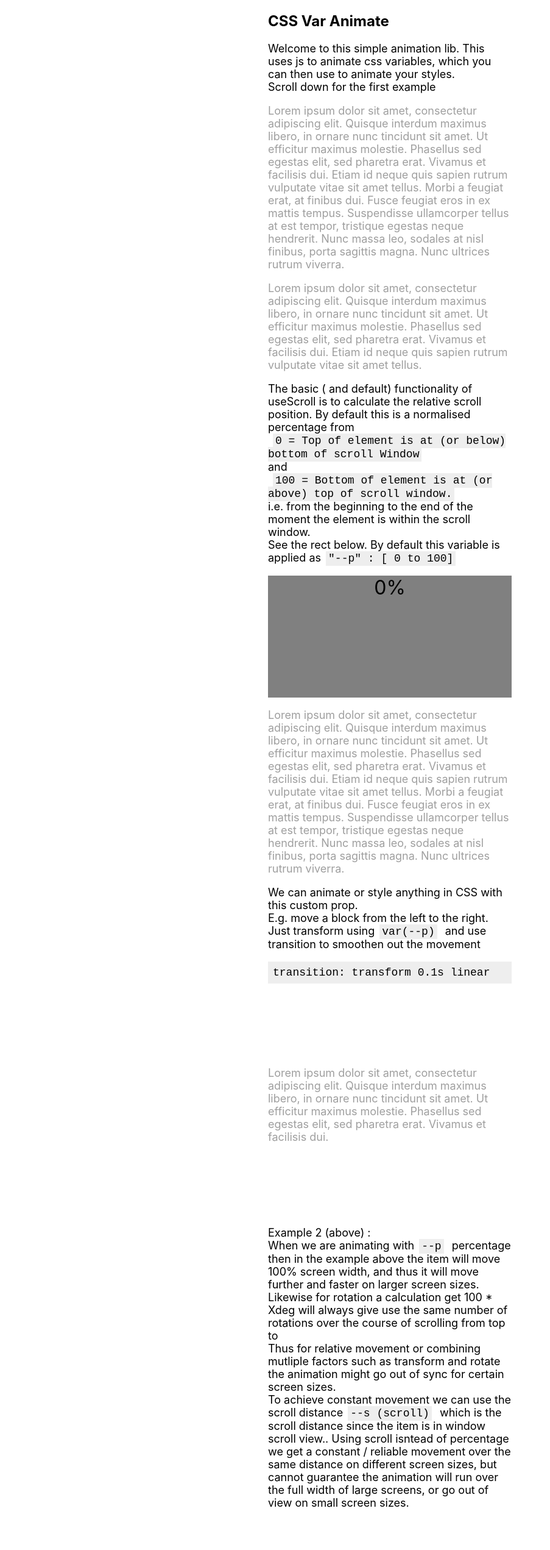
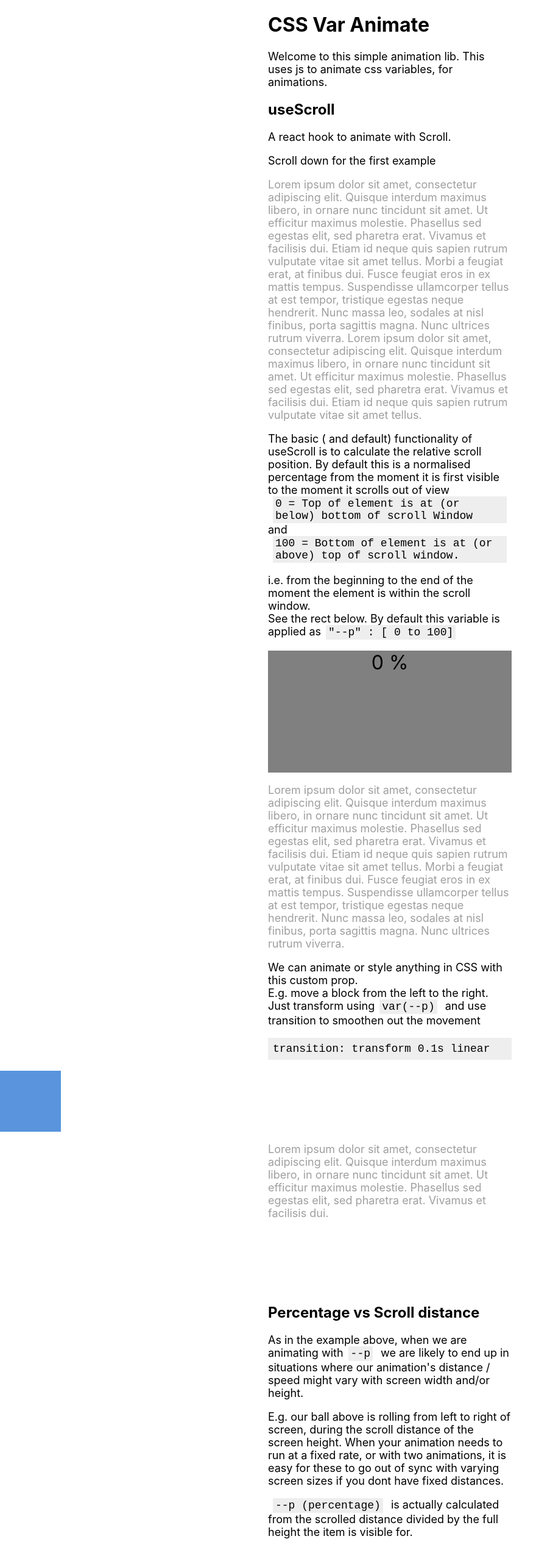
Before and after one commit to Britnell/css-var-animate, a React (Create React App) app in the folder example/: page / in a window 1280 px wide. Shown: the top 2542 px of the page at 61% size, without its empty margins (0-903 px from the left). Built offline with nearby package versions, Linux system fonts and the light colour scheme.

Commit message:
expanded example page

```diff
--- a/example/package.json
+++ b/example/package.json
@@ -15,6 +15,7 @@
   },
   "scripts": {
     "start": "react-scripts start",
+    "dev": "react-scripts start",
     "build": "react-scripts build",
     "eject": "react-scripts eject"
   },
--- a/example/src/App.css
+++ b/example/src/App.css
@@ -23,6 +23,7 @@ p.code {
 }
 
 span.code {
+  display: inline-block;
   margin: 0 8px;
   padding: 2px 4px;
 }
@@ -33,6 +34,11 @@ span.code {
   font-size: 32px;
   text-align: center;
 }
+.sc1:after {
+  counter-reset: p var(--p);
+  content: counter(p) " %";
+}
+
 .above {
 }
 .second {
@@ -45,7 +51,7 @@ span.code {
   height: 100px;
   width: 100px;
   background-color: rgb(89, 148, 221);
-  --pos: calc(var(--p) * 1vw - 100px);
+  --pos: calc(var(--p) / 100 * (100vw - 100px));
   transform: translateX(var(--pos));
   transition: transform 0.1s linear;
 }
--- a/example/src/App.tsx
+++ b/example/src/App.tsx
@@ -14,9 +14,9 @@ const Scroller = () => {
   useScroller([
     {
       ref: elRef,
-      customVars: ({ element, perc }) => {
-        if (element) element.textContent = `${perc}%`;
-      },
+      // customVars: ({ element, perc }) => {
+      //   if (element) element.textContent = `${perc}%`;
+      // },
     },
     { ref: secRef },
     { ref: thirdRef },
@@ -48,12 +48,15 @@ const Scroller = () => {
 
   return (
     <div className="container">
-      <h2>CSS Var Animate</h2>
+      <h1>CSS Var Animate</h1>
       <p className="info">
         Welcome to this simple animation lib. This uses js to animate css
-        variables, which you can then use to animate your styles. <br />
-        Scroll down for the first example
+        variables, for animations.
       </p>
+      <h2>useScroll</h2>
+      <p className="info">A react hook to animate with Scroll.</p>
+      <p className="info">Scroll down for the first example</p>
+
       <p>
         Lorem ipsum dolor sit amet, consectetur adipiscing elit. Quisque
         interdum maximus libero, in ornare nunc tincidunt sit amet. Ut efficitur
@@ -62,19 +65,17 @@ const Scroller = () => {
         amet tellus. Morbi a feugiat erat, at finibus dui. Fusce feugiat eros in
         ex mattis tempus. Suspendisse ullamcorper tellus at est tempor,
         tristique egestas neque hendrerit. Nunc massa leo, sodales at nisl
-        finibus, porta sagittis magna. Nunc ultrices rutrum viverra.
-      </p>
-      <p>
-        Lorem ipsum dolor sit amet, consectetur adipiscing elit. Quisque
-        interdum maximus libero, in ornare nunc tincidunt sit amet. Ut efficitur
-        maximus molestie. Phasellus sed egestas elit, sed pharetra erat. Vivamus
-        et facilisis dui. Etiam id neque quis sapien rutrum vulputate vitae sit
+        finibus, porta sagittis magna. Nunc ultrices rutrum viverra. Lorem ipsum
+        dolor sit amet, consectetur adipiscing elit. Quisque interdum maximus
+        libero, in ornare nunc tincidunt sit amet. Ut efficitur maximus
+        molestie. Phasellus sed egestas elit, sed pharetra erat. Vivamus et
+        facilisis dui. Etiam id neque quis sapien rutrum vulputate vitae sit
         amet tellus.
       </p>
       <p className="info">
         The basic ( and default) functionality of useScroll is to calculate the
         relative scroll position. By default this is a normalised percentage
-        from
+        from the moment it is first visible to the moment it scrolls out of view
         <br />
         <span className="code">
           0 = Top of element is at (or below) bottom of scroll Window
@@ -85,14 +86,14 @@ const Scroller = () => {
         <span className="code">
           100 = Bottom of element is at (or above) top of scroll window.
         </span>
-        <br />
+      </p>
+      <p className="info">
         i.e. from the beginning to the end of the moment the element is within
         the scroll window.
         <br />
         See the rect below. By default this variable is applied as
         <span className="code">"--p" : [ 0 to 100]</span>
       </p>
-
       <div ref={elRef} className="sc1"></div>
       <p>
         Lorem ipsum dolor sit amet, consectetur adipiscing elit. Quisque
@@ -104,7 +105,6 @@ const Scroller = () => {
         tristique egestas neque hendrerit. Nunc massa leo, sodales at nisl
         finibus, porta sagittis magna. Nunc ultrices rutrum viverra.
       </p>
-
       <p className="info">
         We can animate or style anything in CSS with this custom prop. <br />
         E.g. move a block from the left to the right. Just transform using
@@ -112,7 +112,6 @@ const Scroller = () => {
         out the movement
       </p>
       <p className="code">transition: transform 0.1s linear</p>
-
       <div className="second" ref={secRef}>
         <div className="slide"></div>
       </div>
@@ -122,28 +121,37 @@ const Scroller = () => {
         maximus molestie. Phasellus sed egestas elit, sed pharetra erat. Vivamus
         et facilisis dui.
       </p>
-
       <div className="second" ref={thirdRef}>
         <div className="ball"></div>
       </div>
+      <h2>Percentage vs Scroll distance</h2>
       <p className="info">
-        Example 2 (above) : <br />
-        When we are animating with
-        <span className="code">--p</span> percentage then in the example above
-        the item will move 100% screen width, and thus it will move further and
-        faster on larger screen sizes. <br />
-        Likewise for rotation a calculation get 100 * Xdeg will always give use
-        the same number of rotations over the course of scrolling from top to
-        <br /> Thus for relative movement or combining mutliple factors such as
-        transform and rotate the animation might go out of sync for certain
-        screen sizes. <br />
+        As in the example above, when we are animating with
+        <span className="code">--p</span> we are likely to end up in situations
+        where our animation's distance / speed might vary with screen width
+        and/or height.
+      </p>
+      <p className="info">
+        E.g. our ball above is rolling from left to right of screen, during the
+        scroll distance of the screen height. When your animation needs to run
+        at a fixed rate, or with two animations, it is easy for these to go out
+        of sync with varying screen sizes if you dont have fixed distances.
+      </p>
+      <p className="info">
+        <span className="code">--p (percentage)</span> is actually calculated
+        from the scrolled distance divided by the full height the item is
+        visible for.
+      </p>
+      <p className="info">
         To achieve constant movement we can use the scroll distance
-        <span className="code">--s (scroll)</span> which is the scroll distance
-        since the item is in window scroll view.. Using scroll isntead of
-        percentage we get a constant / reliable movement over the same distance
-        on different screen sizes, but cannot guarantee the animation will run
-        over the full width of large screens, or go out of view on small screen
-        sizes.
+        <span className="code">--s (scroll)</span> to get a fixed distance
+        rather than relative measure. The drawback here is we cannot guarantee
+        the length / distance of the animation, which will vary with screen size
+        and height.
+      </p>
+      <p className="info">
+        Below is the rolling ball animation using --s, see how it is constant
+        over varying screen sizes.
       </p>
       <div className="second" ref={fourRef}>
         <div className="balltwo"></div>
@@ -154,32 +162,42 @@ const Scroller = () => {
         maximus molestie. Phasellus sed egestas elit, sed pharetra erat. Vivamus
         et facilisis dui.
       </p>
-
+      <p className="info">
+        I know the first thiing you are thinking is : Pacman on scroll
+        animation. And yes, we can do that now.
+      </p>
       <div ref={pacRef}>
         <div className="pacman"> </div>
       </div>
       <p className="info">
         when trying to do more complex animation calculations, like opening and
         closing Pacman's mouth, this can get tricky in CSS when we dont have
-        access to things like % modulus operator or trigonometry sin(), cos().{" "}
+        access to things like '% modulus' operator or trigonometry sin(), cos().
       </p>
       <p className="info">
-        The inital target object given to useScroll can accept a custom function
+        The initalising object for the target can accept a custom function
         <span className="code">customVars</span> to add extra calculations and
-        custom variables. E.g. above we are calculating an extra --a from --p,
-        which is then used to animate the mouth angle.
+        custom variables. E.g. above we are calculating an --a from --p, which
+        is then used to animate the mouth angle.
       </p>
       <p>
         Lorem ipsum dolor sit amet, consectetur adipiscing elit. Quisque
         interdum maximus libero, in ornare nunc tincidunt sit amet. Ut efficitur
         maximus molestie. Phasellus sed egestas elit, sed pharetra erat. Vivamus
-        et facilisis dui. Etiam id neque quis sapien rutrum vulputate vitae sit
-        amet tellus. Morbi a feugiat erat, at finibus dui. Fusce feugiat eros in
-        ex mattis tempus. Suspendisse ullamcorper tellus at est tempor,
-        tristique egestas neque hendrerit. Nunc massa leo, sodales at nisl
-        finibus, porta sagittis magna. Nunc ultrices rutrum viverra.
+        et facilisis dui.
       </p>
-      <p className="info">When asdkjhasdjh Threshold</p>
+      <h2>Thresholds</h2>
+      <p className="info">
+        In many cases however you might only want to trigger an animation when
+        an item scrolls into view at a particular point.
+      </p>
+      <p className="info">
+        For this you can use
+        <span className="code">classChecker</span>,
+        <span className="code">classTrue</span>&
+        <span className="code">classFalse</span>. asdads
+      </p>
+      <p className="info"></p>
       <div ref={threshRef} className="thresh"></div>
       <div ref={rollRef} className="roller">
         <span className="q1">
```
